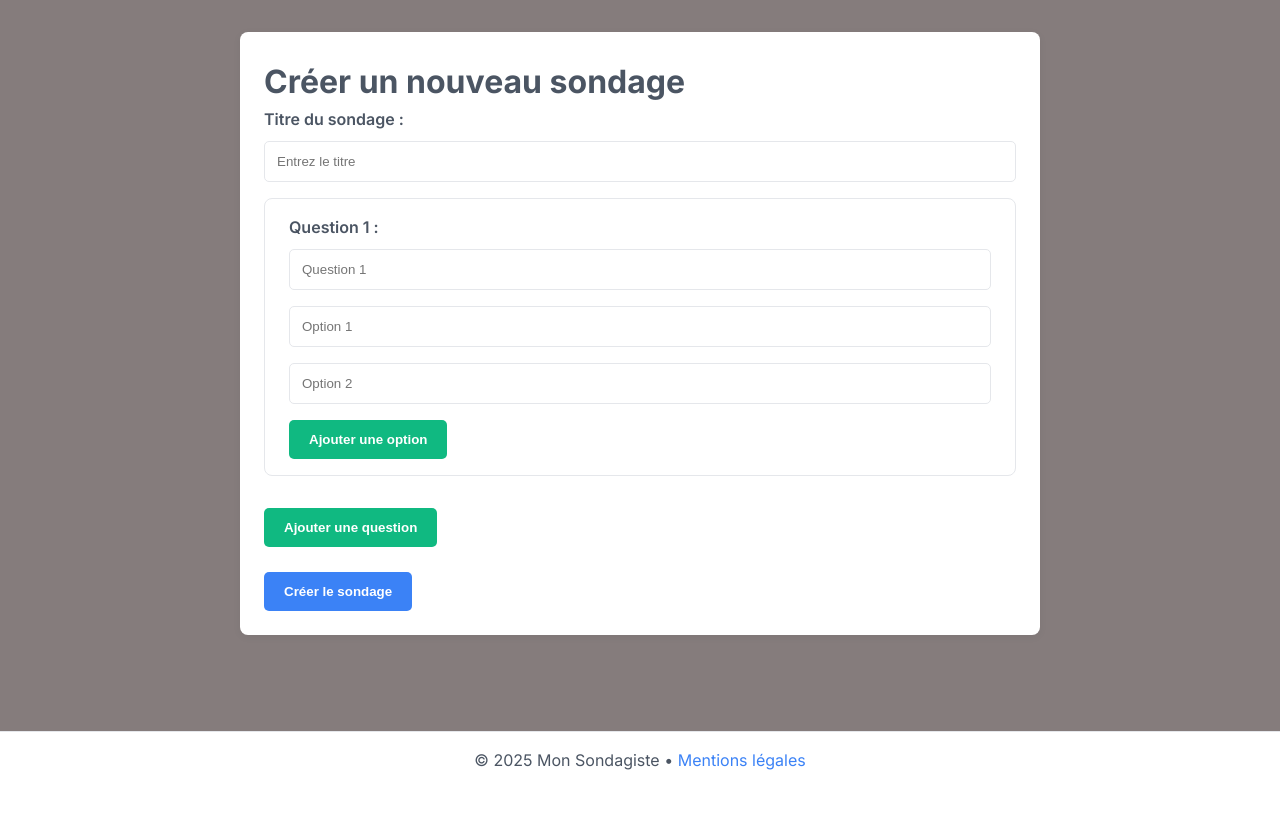
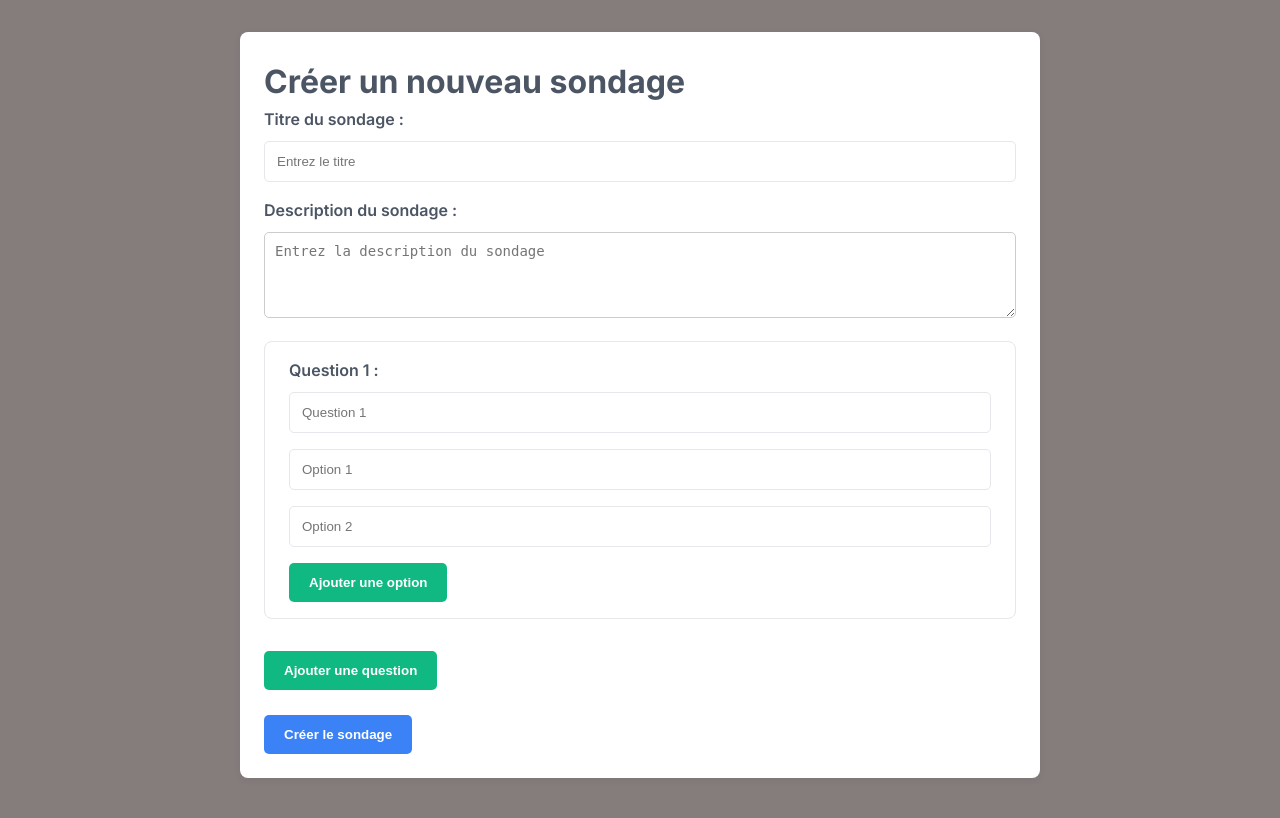
Before and after one commit to ksakho20/site_de_vote_et_de_sondage_en_ligne, a PHP site: page / in a window 1280 px wide. Shown: the part 84-902 px from the top of the page. Before the commit the page ends 854 px from the top, so only its background shows below. Run offline with PHP 8.4, Linux system fonts and the light colour scheme.

Commit message:
Add files via upload

```diff
--- a/create.php
+++ b/create.php
@@ -11,6 +11,7 @@ if (!is_dir($dir)) mkdir($dir, 0755);
 
 // Récupère les données structurées
 $title     = trim($_POST['title']     ?? '');
+$description = trim($_POST['description'] ?? ''); // Ajoute la description
 $questions = $_POST['questions']      ?? [];
 $options   = $_POST['options']        ?? [];
 
@@ -23,6 +24,7 @@ if (!$title || !is_array($questions) || empty($questions)) {
 $poll = [
   'id'        => $id = uniqid('poll_'),
   'title'     => $title,
+  'description' => $description,
   'questions' => []
 ];
 
--- a/index.php
+++ b/index.php
@@ -33,6 +33,16 @@
                     id="title"
                     placeholder="Entrez le titre"
                     required>
+                </div>
+                <!-- 2️⃣ Champ description -->
+                <div class="field">
+                    <label for="description">Description du sondage :</label>
+                    <textarea
+                    name="description"
+                    id="description"
+                    placeholder="Entrez la description du sondage"
+                    rows="4"
+                    required></textarea>
                 </div>
 
                 <!-- 2️⃣ Bloc questions dynamique -->
--- a/sondage.php
+++ b/sondage.php
@@ -35,6 +35,11 @@ $poll = json_decode(file_get_contents($file), true);
 
   <!-- Contenu principal -->
   <main class="site-main container">
+    <!-- Affichage de la description -->
+    <div class="card">
+        <h2>Description</h2>
+        <p><?= nl2br(htmlspecialchars($poll['description'])) ?></p>
+    </div>
     <div class="card">
       <h1><?= htmlspecialchars($poll['title']) ?></h1>
       <form id="vote-form">
```
